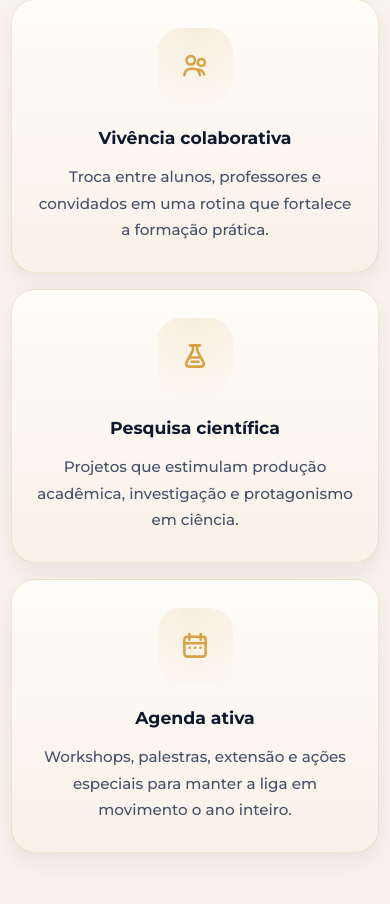
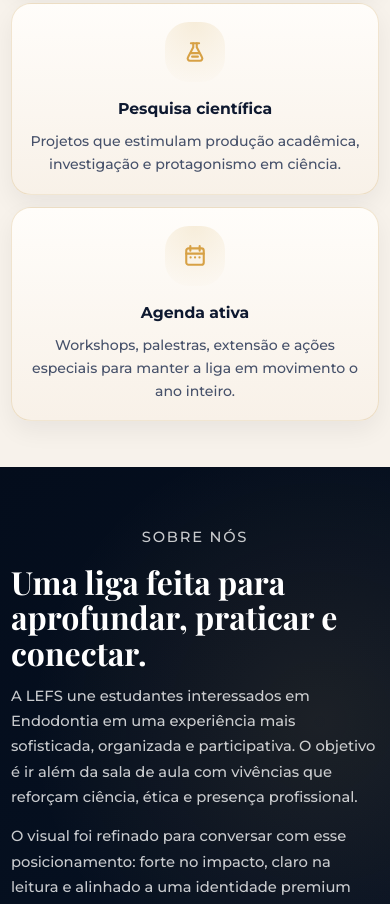
Before and after one commit to Guilhermegg-06/site-da-LEFS---Liga-de-Endodontia-da-Faculdade-Soberana-, a React (Vite) app: page / in a window 390 px wide. Shown: the part 2406-3310 px from the top of the page. Built offline with nearby package versions, Linux system fonts and the light colour scheme.

Commit message:
equilibra seções no mobile

```diff
--- a/src/styles.css
+++ b/src/styles.css
@@ -1366,6 +1366,168 @@
     grid-template-columns: 1fr;
   }
 
+  .showcase-section {
+    margin-top: -18px;
+    padding: 10px 0 54px;
+  }
+
+  .dark-band {
+    padding: 50px 0;
+  }
+
+  .gallery-section {
+    padding: 56px 0 58px;
+  }
+
+  .site-footer {
+    padding: 52px 0 28px;
+  }
+
+  .section-kicker {
+    font-size: 0.78rem;
+    letter-spacing: 0.12em;
+  }
+
+  .section-title {
+    margin-top: 6px;
+    font-size: clamp(2rem, 10.5vw, 2.9rem);
+  }
+
+  .activity-grid {
+    gap: 12px;
+    margin-top: 26px;
+  }
+
+  .activity-card {
+    min-height: 0;
+    padding: 22px 18px;
+    border-radius: 20px;
+  }
+
+  .card-icon {
+    width: 60px;
+    height: 60px;
+    margin: 0 auto 16px;
+  }
+
+  .card-icon svg {
+    width: 28px;
+    height: 28px;
+  }
+
+  .activity-card h3,
+  .differential-item h3,
+  .gallery-card h3,
+  .footer-column h3 {
+    font-size: 0.98rem;
+  }
+
+  .activity-card p {
+    margin-top: 10px;
+    font-size: 0.88rem;
+    line-height: 1.62;
+  }
+
+  .about-panel h2 {
+    font-size: clamp(1.8rem, 8.2vw, 2.4rem);
+  }
+
+  .about-panel p {
+    margin-top: 14px;
+    font-size: 0.92rem;
+    line-height: 1.72;
+  }
+
+  .differential-grid {
+    gap: 0;
+    margin-top: 20px;
+  }
+
+  .differential-item {
+    min-height: 0;
+    padding: 18px 14px;
+  }
+
+  .card-icon-small {
+    width: 54px;
+    height: 54px;
+    margin-bottom: 14px;
+  }
+
+  .gallery-layout {
+    gap: 20px;
+  }
+
+  .gallery-copy p:last-child {
+    margin-top: 14px;
+    font-size: 0.92rem;
+    line-height: 1.72;
+  }
+
+  .gallery-grid {
+    gap: 12px;
+  }
+
+  .gallery-card,
+  .gallery-photo-card {
+    border-radius: 20px;
+  }
+
+  .gallery-art,
+  .gallery-photo-media {
+    min-height: 220px;
+  }
+
+  .gallery-art {
+    padding: 18px;
+  }
+
+  .gallery-card h3,
+  .gallery-photo-copy h3 {
+    font-size: 1.35rem;
+    line-height: 1.08;
+  }
+
+  .gallery-ribbon span {
+    padding: 12px 8px;
+    font-size: 0.7rem;
+  }
+
+  .gallery-photo-copy {
+    padding: 18px 18px 20px;
+  }
+
+  .gallery-photo-copy p {
+    margin-top: 10px;
+    font-size: 0.88rem;
+    line-height: 1.62;
+  }
+
+  .footer-grid {
+    gap: 22px;
+  }
+
+  .footer-brand p,
+  .footer-column p,
+  .footer-link {
+    font-size: 0.9rem;
+    line-height: 1.64;
+  }
+
+  .footer-column h3 {
+    margin-bottom: 12px;
+  }
+
+  .social-row {
+    gap: 10px;
+    margin-bottom: 14px;
+  }
+
+  .social-button {
+    width: 42px;
+    height: 42px;
+  }
+
   .showcase-section,
   .dark-band,
   .gallery-section,
@@ -1433,4 +1595,49 @@
   .hero-photo-layer img {
     object-position: center 8%;
   }
-}
+
+  .showcase-section {
+    padding-bottom: 46px;
+  }
+
+  .dark-band {
+    padding: 44px 0;
+  }
+
+  .gallery-section {
+    padding: 48px 0 50px;
+  }
+
+  .site-footer {
+    padding: 46px 0 24px;
+  }
+
+  .section-title {
+    font-size: clamp(1.85rem, 10vw, 2.55rem);
+  }
+
+  .activity-card,
+  .differential-item {
+    padding: 18px 14px;
+  }
+
+  .gallery-art,
+  .gallery-photo-media {
+    min-height: 200px;
+  }
+
+  .gallery-photo-copy,
+  .gallery-art {
+    padding-left: 16px;
+    padding-right: 16px;
+  }
+
+  .gallery-card h3,
+  .gallery-photo-copy h3 {
+    font-size: 1.2rem;
+  }
+
+  .footer-grid {
+    gap: 18px;
+  }
+}
```
